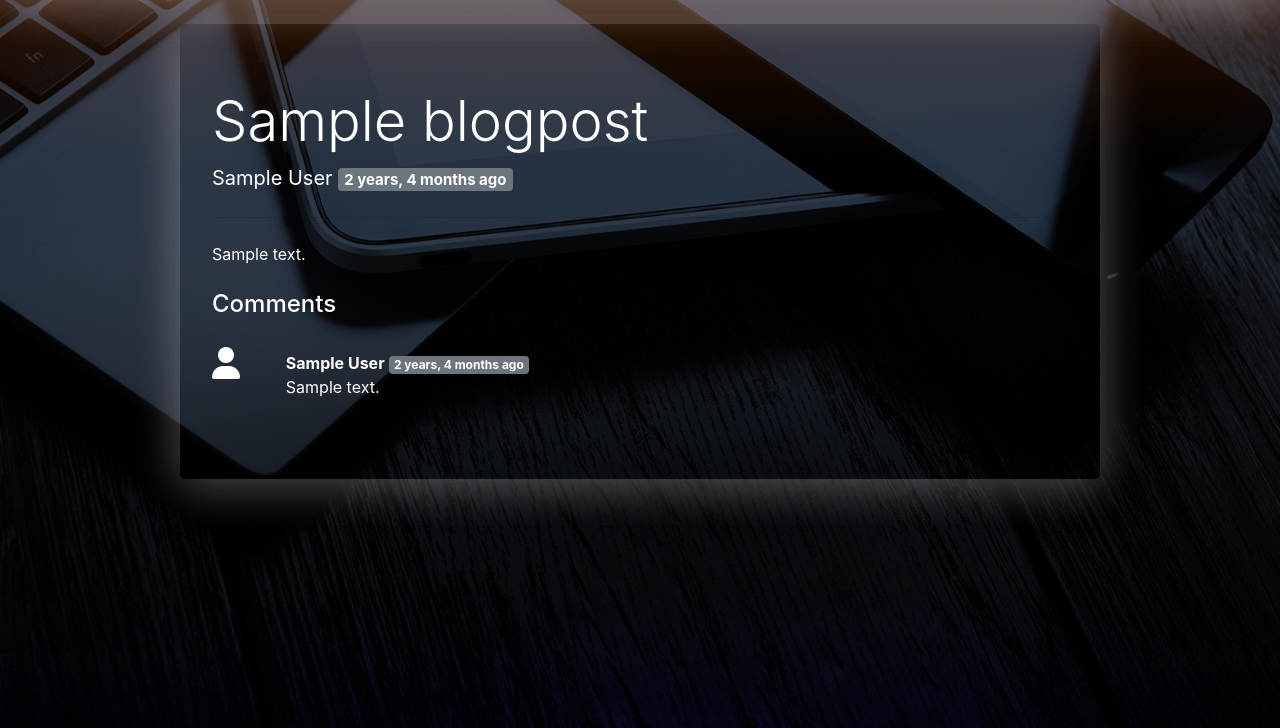
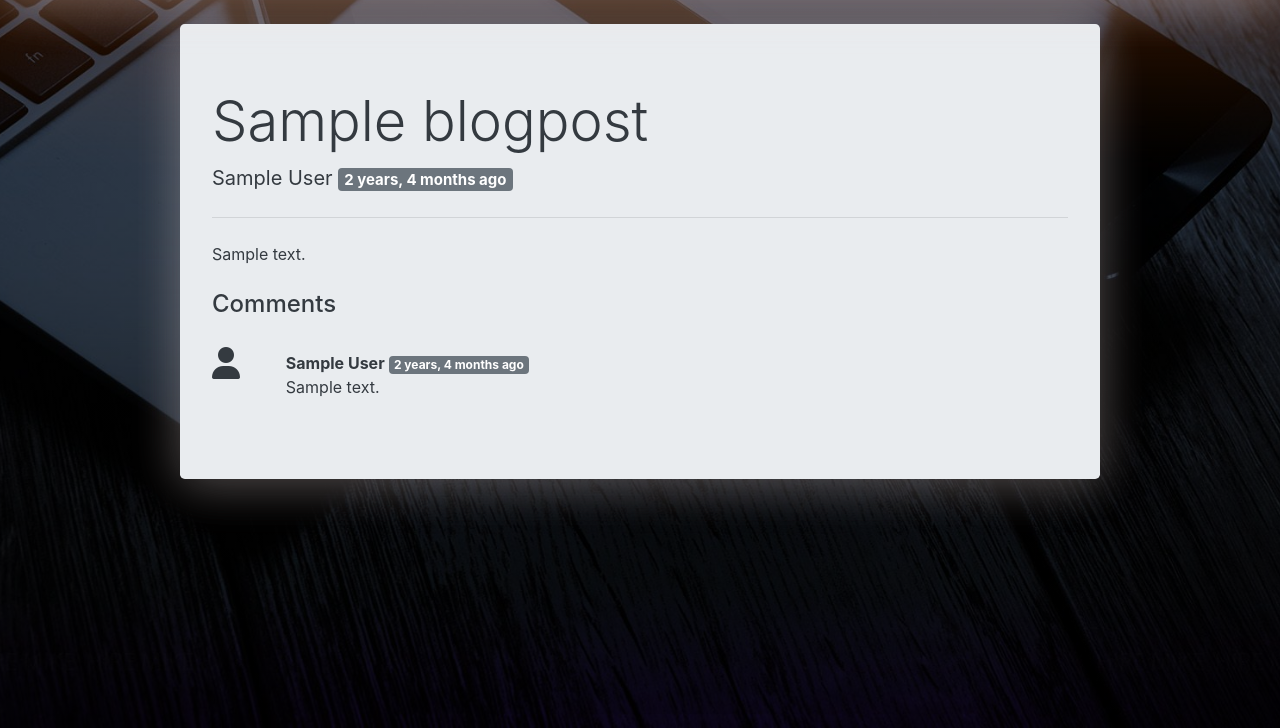
Before and after one commit to Fahad-CSE16/Dyanamic_template_render, a Django app: template templates/blogpost/dynamic.html in a window 1280 px wide. Shown: the part 72-800 px from the top of the page. Run offline with Django 3.2, Linux system fonts and the light colour scheme; a user stored in the database is signed in; tables that the repository leaves empty hold one stand-in row (values such as "Sample post"); the template is opened without the code that fills it: values that come from a table or form of the project are taken from there, most other values are stand-ins (such as "Sample title", 1, 10 or a date in 2020); some libraries are stand-ins or nearby versions; some web fonts are replaced.

Commit message:
Primary tasks completed

```diff
--- a/templates/blogpost/dynamic.html
+++ b/templates/blogpost/dynamic.html
@@ -4,16 +4,16 @@
 {% load crispy_forms_tags %}
 {% load static %}
 {% load humanize %}
-<div class="container  text-white">
+<div class="container">
     <div class="row">
         <div class="col-md-10 offset-md-1">
         {% if user.is_authenticated %}
             {% for item in posts %}
-            <div class="jumbotron  text-white bg-transparent " style="box-shadow: 0 4px 50px 0 rgb(249 235 235 / 20%), 0 6px 50px 0 rgb(227 215 215 / 19%);">
+            <div class="jumbotron  text-dark" style="box-shadow: 0 4px 50px 0 rgb(249 235 235 / 20%), 0 6px 50px 0 rgb(227 215 215 / 19%);">
                 <a href="{% url 'blogpost_detail' item.id %}" role="button">
-                    <h1 class="display-4 text-white">{{item.title}}</h1>
+                    <h1 class="display-4 text-dark">{{item.title}}</h1>
                 </a>
-                <p class="lead  text-white">
+                <p class="lead  text-dark">
                     {% if item.created_by %}
                     <b>{{item.created_by.first_name}} {{item.created_by.last_name}}</b>
                     {% else %}
@@ -23,6 +23,7 @@
                     {{item.created_at|naturaltime}}</span></p>
                 <hr class="my-4">
                 <p>{{item.details|truncatechars:100}}</p>
+                {% if item.postcomment_set.all %}
                 <div class="py-2"> <h4>Comments</h4></div>
                 {% for comment in item.postcomment_set.all|slice:":3" %}
                 <div class="row my-3 ">
@@ -43,6 +44,7 @@
                         </div>
                 </div>
                 {% endfor %}
+                {% endif %}
             </div>
             {% endfor %}
             {% include 'components/pagination.html' with items=posts %}
--- a/templates/html_management/list.html
+++ b/templates/html_management/list.html
@@ -22,8 +22,11 @@
                                     <td class="text-left">{{ item.name }}</td>
                                     <td class="text-left">{{ item.is_active }}</td>
                                     <td class="text-left">
+                                        {% if item.is_active %}
+                                        {% else %}
                                         <a @click="activate_item({{item.id}})" type="button" class="btn btn-secondary" data-toggle="modal" data-target="#exampleModalCenter">Activate Now</a>
                                         <a @click="delete_item({{item.id}})" type="button" class="btn btn-secondary" data-toggle="modal" data-target="#exampleModalCenterDelete"><i class="fa fa-trash"></i></a>
+                                        {% endif %}
                                     </td>
                                 </tr>
                             {% endfor %}
```
